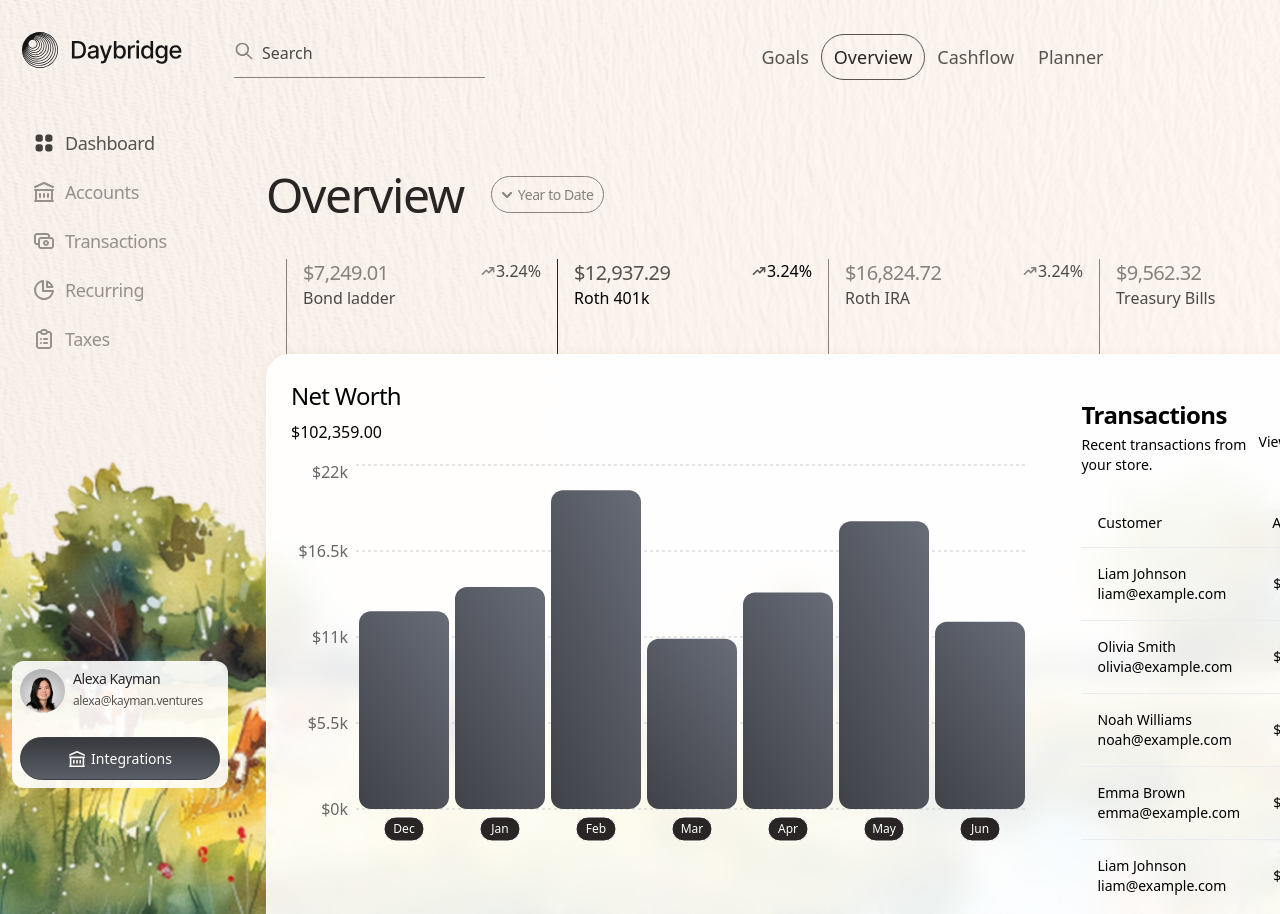
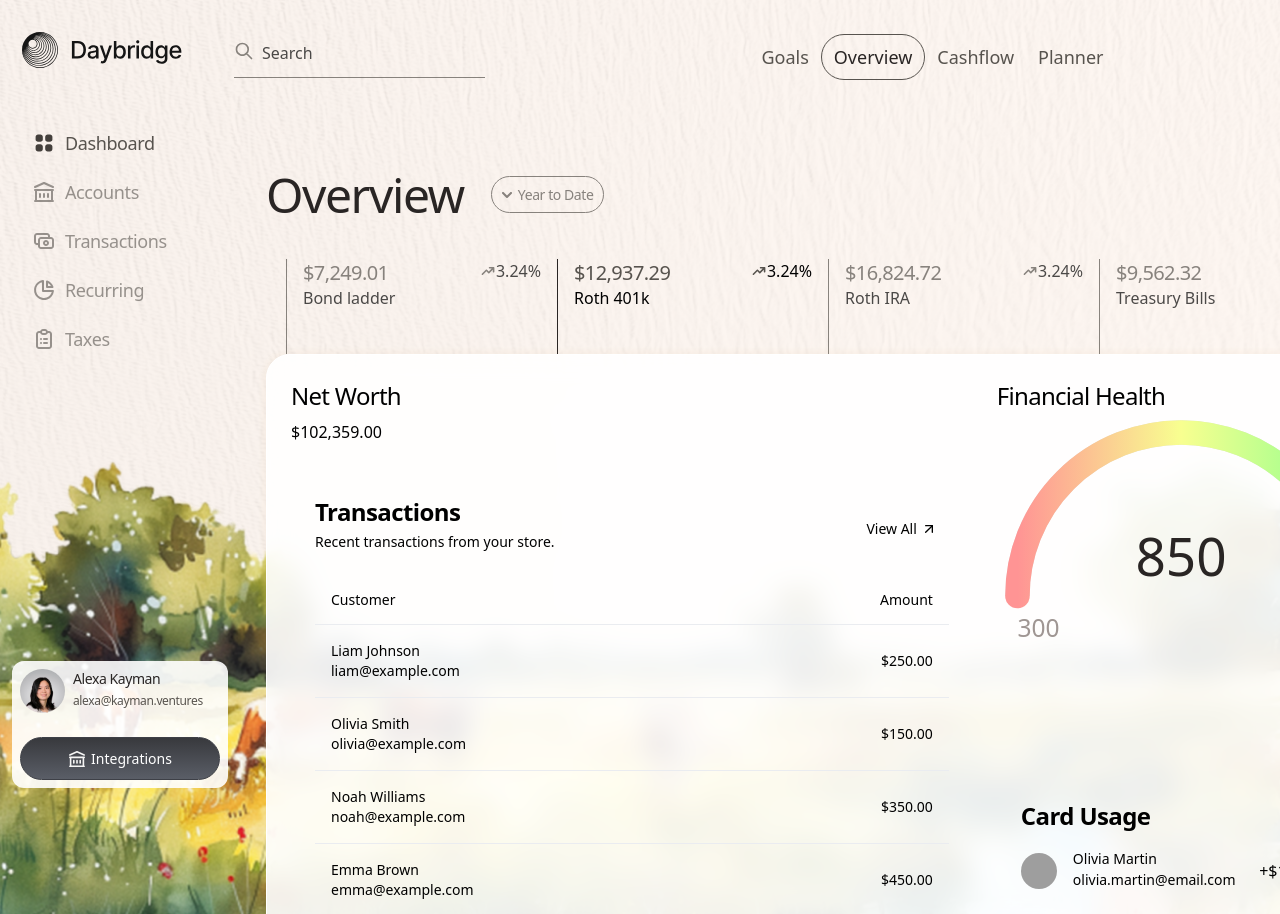
Before and after one commit to alexakayman/daybridge, a Next.js app: page / in a window 1280 px wide. Shown: the top 914 px of the page. Built offline with nearby package versions, Linux system fonts and the light colour scheme; grey boxes are pictures that could not be loaded.

Commit message:
credit score component draft v1

```diff
--- a/app/(root)/page.tsx
+++ b/app/(root)/page.tsx
@@ -2,6 +2,8 @@ import React from "react";
 import AnalyticsCardRow from "@/components/analytics/AnalyticsCardRow";
 import Transactions from "@/components/Transactions";
 import FinanceChart from "@/components/charts/FinanceChart";
+import FinancialHealth from "@/components/FinancialHealth";
+import CreditScoreIndicator from "@/components/charts/CreditScore";
 
 const Home = () => {
   const loggedIn = { firstName: "Alexa" };
@@ -29,9 +31,16 @@ const Home = () => {
         </header>
         <div className="flex flex-col gap-0">
           <AnalyticsCardRow />
-          <div className="card">
-            <FinanceChart />
-            <Transactions />
+          <div className="card flex flex-row">
+            <div className="flex flex-col w-9/12 gap-4">
+              <FinanceChart />
+              <Transactions />
+            </div>
+            <div className="flex flex-col">
+              <h2>Financial Health</h2>
+              <CreditScoreIndicator />
+              <FinancialHealth />
+            </div>
           </div>
         </div>
       </div>
--- /dev/null
+++ b/components/FinancialHealth.tsx
@@ -0,0 +1,78 @@
+import { Avatar, AvatarFallback, AvatarImage } from "@/components/ui/avatar";
+import { Card, CardContent, CardHeader, CardTitle } from "@/components/ui/card";
+import React from "react";
+
+export default function FinancialHealth() {
+  return (
+    <Card className="border-none shadow-none">
+      <CardHeader>
+        <CardTitle>Card Usage</CardTitle>
+      </CardHeader>
+      <CardContent className="grid gap-8">
+        <div className="flex items-center gap-4">
+          <Avatar className="hidden h-9 w-9 sm:flex">
+            <AvatarImage src="/avatars/01.png" alt="Avatar" />
+            <AvatarFallback>OM</AvatarFallback>
+          </Avatar>
+          <div className="grid gap-1">
+            <p className="text-sm font-medium leading-none">Olivia Martin</p>
+            <p className="text-sm text-muted-foreground">
+              olivia.martin@email.com
+            </p>
+          </div>
+          <div className="ml-auto font-medium">+$1,999.00</div>
+        </div>
+        <div className="flex items-center gap-4">
+          <Avatar className="hidden h-9 w-9 sm:flex">
+            <AvatarImage src="/avatars/02.png" alt="Avatar" />
+            <AvatarFallback>JL</AvatarFallback>
+          </Avatar>
+          <div className="grid gap-1">
+            <p className="text-sm font-medium leading-none">Jackson Lee</p>
+            <p className="text-sm text-muted-foreground">
+              jackson.lee@email.com
+            </p>
+          </div>
+          <div className="ml-auto font-medium">+$39.00</div>
+        </div>
+        <div className="flex items-center gap-4">
+          <Avatar className="hidden h-9 w-9 sm:flex">
+            <AvatarImage src="/avatars/03.png" alt="Avatar" />
+            <AvatarFallback>IN</AvatarFallback>
+          </Avatar>
+          <div className="grid gap-1">
+            <p className="text-sm font-medium leading-none">Isabella Nguyen</p>
+            <p className="text-sm text-muted-foreground">
+              isabella.nguyen@email.com
+            </p>
+          </div>
+          <div className="ml-auto font-medium">+$299.00</div>
+        </div>
+        <div className="flex items-center gap-4">
+          <Avatar className="hidden h-9 w-9 sm:flex">
+            <AvatarImage src="/avatars/04.png" alt="Avatar" />
+            <AvatarFallback>WK</AvatarFallback>
+          </Avatar>
+          <div className="grid gap-1">
+            <p className="text-sm font-medium leading-none">William Kim</p>
+            <p className="text-sm text-muted-foreground">will@email.com</p>
+          </div>
+          <div className="ml-auto font-medium">+$99.00</div>
+        </div>
+        <div className="flex items-center gap-4">
+          <Avatar className="hidden h-9 w-9 sm:flex">
+            <AvatarImage src="/avatars/05.png" alt="Avatar" />
+            <AvatarFallback>SD</AvatarFallback>
+          </Avatar>
+          <div className="grid gap-1">
+            <p className="text-sm font-medium leading-none">Sofia Davis</p>
+            <p className="text-sm text-muted-foreground">
+              sofia.davis@email.com
+            </p>
+          </div>
+          <div className="ml-auto font-medium">+$39.00</div>
+        </div>
+      </CardContent>
+    </Card>
+  );
+}
--- /dev/null
+++ b/components/charts/CreditScore.tsx
@@ -0,0 +1,78 @@
+import React from "react";
+
+interface CreditScoreIndicatorProps {
+  score: number;
+  minScore: number;
+  maxScore: number;
+}
+
+const CreditScoreIndicator: React.FC<CreditScoreIndicatorProps> = ({
+  score = 850,
+  minScore = 300,
+  maxScore = 850,
+}) => {
+  const radius = 80;
+  const strokeWidth = 12;
+  const normalizedScore = (score - minScore) / (maxScore - minScore);
+  const arc = normalizedScore * Math.PI;
+  const circumference = Math.PI * radius;
+
+  const gradientId = "scoreGradient";
+
+  return (
+    <div>
+      <svg className="w-full h-full" viewBox="0 0 180 180">
+        <defs>
+          <linearGradient id={gradientId} x1="0%" y1="0%" x2="100%" y2="0%">
+            <stop offset="0%" stopColor="#FF9494" />
+            <stop offset="50%" stopColor="#F8FF90" />
+            <stop offset="100%" stopColor="#8DFF8D" />
+          </linearGradient>
+        </defs>
+
+        {/* Background arc */}
+        <path
+          d={`M 10 90 A ${radius} ${radius} 0 0 1 170 90`}
+          fill="none"
+          stroke="#E0E0E0"
+          strokeWidth={strokeWidth}
+        />
+
+        {/* Colored arc */}
+        <path
+          d={`M 10 90 A ${radius} ${radius} 0 0 1 170 90`}
+          fill="none"
+          stroke={`url(#${gradientId})`}
+          strokeWidth={strokeWidth}
+          strokeDasharray={circumference}
+          strokeDashoffset={circumference * (1 - normalizedScore)}
+          strokeLinecap="round"
+        />
+
+        {/* Score text */}
+        <text
+          x="90"
+          y="80"
+          textAnchor="middle"
+          fontSize="26"
+          fontWeight="normal"
+          fill="#292524"
+        >
+          {score}
+        </text>
+
+        {/* Min score */}
+        <text x="10" y="110" fontSize="12" fill="#9f9693">
+          {minScore}
+        </text>
+
+        {/* Max score */}
+        <text x="170" y="110" fontSize="12" fill="#9f9693" textAnchor="end">
+          {maxScore}
+        </text>
+      </svg>
+    </div>
+  );
+};
+
+export default CreditScoreIndicator;
--- a/components/charts/FinanceChart.tsx
+++ b/components/charts/FinanceChart.tsx
@@ -46,7 +46,7 @@ const CustomXAxisTick: React.FC<any> = ({ x, y, payload }) => {
 
 const FinanceChart: React.FC = () => {
   return (
-    <div className="w-full h-96">
+    <div className="w-full">
       <h2 className="mb-2">Net Worth</h2>
       <p className="mb-4">{formatAmount(sum)}</p>
       <ResponsiveContainer width="100%" height="100%">
@@ -75,6 +75,7 @@ const FinanceChart: React.FC = () => {
             radius={12}
             barSize={90}
             z-index={1}
+            label={{ position: "top" }}
           />
           <defs>
             <linearGradient
--- /dev/null
+++ b/components/ui/avatar.tsx
@@ -0,0 +1,50 @@
+"use client"
+
+import * as React from "react"
+import * as AvatarPrimitive from "@radix-ui/react-avatar"
+
+import { cn } from "@/lib/utils"
+
+const Avatar = React.forwardRef<
+  React.ElementRef<typeof AvatarPrimitive.Root>,
+  React.ComponentPropsWithoutRef<typeof AvatarPrimitive.Root>
+>(({ className, ...props }, ref) => (
+  <AvatarPrimitive.Root
+    ref={ref}
+    className={cn(
+      "relative flex h-10 w-10 shrink-0 overflow-hidden rounded-full",
+      className
+    )}
+    {...props}
+  />
+))
+Avatar.displayName = AvatarPrimitive.Root.displayName
+
+const AvatarImage = React.forwardRef<
+  React.ElementRef<typeof AvatarPrimitive.Image>,
+  React.ComponentPropsWithoutRef<typeof AvatarPrimitive.Image>
+>(({ className, ...props }, ref) => (
+  <AvatarPrimitive.Image
+    ref={ref}
+    className={cn("aspect-square h-full w-full", className)}
+    {...props}
+  />
+))
+AvatarImage.displayName = AvatarPrimitive.Image.displayName
+
+const AvatarFallback = React.forwardRef<
+  React.ElementRef<typeof AvatarPrimitive.Fallback>,
+  React.ComponentPropsWithoutRef<typeof AvatarPrimitive.Fallback>
+>(({ className, ...props }, ref) => (
+  <AvatarPrimitive.Fallback
+    ref={ref}
+    className={cn(
+      "flex h-full w-full items-center justify-center rounded-full bg-muted",
+      className
+    )}
+    {...props}
+  />
+))
+AvatarFallback.displayName = AvatarPrimitive.Fallback.displayName
+
+export { Avatar, AvatarImage, AvatarFallback }
--- a/package.json
+++ b/package.json
@@ -10,6 +10,7 @@
   },
   "dependencies": {
     "@nivo/bar": "^0.87.0",
+    "@radix-ui/react-avatar": "^1.1.0",
     "@radix-ui/react-slot": "^1.0.2",
     "apexcharts": "^3.49.2",
     "class-variance-authority": "^0.7.0",
```
Also changed, not shown: 1 other file (tests, documents, lock files or other folders).
